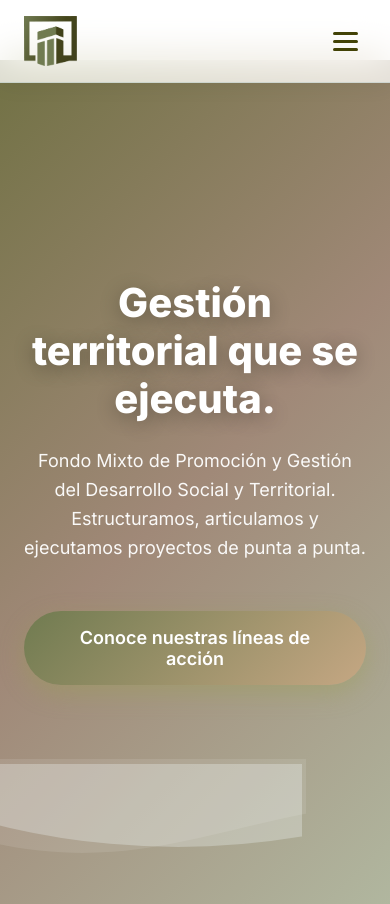
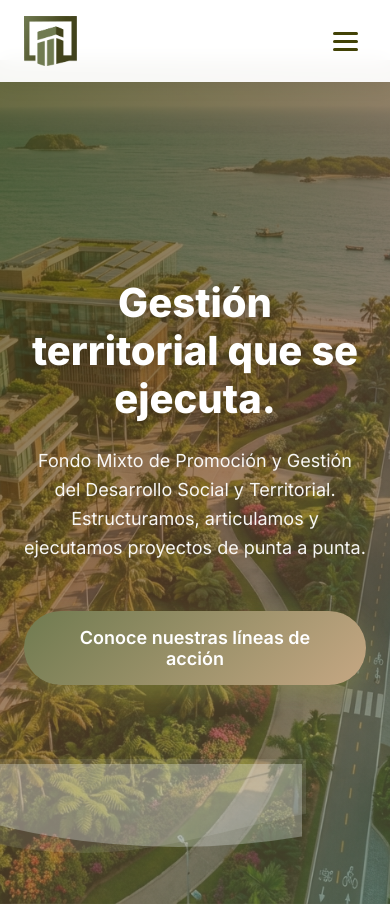
Before and after one commit to oscarjsv/Aguario2, a plain HTML site: page index.html in a window 390 px wide. Shown: the top 904 px of the page. Drawn offline with Linux system fonts and the light colour scheme.

Commit message:
feat: Implement dynamic header hide/show on scroll, update hero background image, and add mobile responsiveness.

```diff
--- a/script.js
+++ b/script.js
@@ -54,13 +54,33 @@ document.querySelectorAll('a[href^="#"]').forEach((anchor) => {
   });
 });
 
-// Parallax effect for hero section (subtle)
+// Header hide/show on scroll
+let lastScrollY = window.pageYOffset;
+const header = document.querySelector("header");
+
 window.addEventListener("scroll", () => {
-  const scrolled = window.pageYOffset;
+  const currentScrollY = window.pageYOffset;
+
+  // Only hide header if scrolled down more than 100px
+  if (currentScrollY > 100) {
+    if (currentScrollY > lastScrollY) {
+      // Scrolling down - hide header
+      header.classList.add("hidden");
+    } else {
+      // Scrolling up - show header
+      header.classList.remove("hidden");
+    }
+  } else {
+    // Near top - always show header
+    header.classList.remove("hidden");
+  }
+
+  lastScrollY = currentScrollY;
+
+  // Parallax effect for hero section (subtle)
   const hero = document.querySelector(".hero");
-
-  if (hero && scrolled < window.innerHeight) {
-    hero.style.backgroundPositionY = scrolled * 0.5 + "px";
+  if (hero && currentScrollY < window.innerHeight) {
+    hero.style.backgroundPositionY = currentScrollY * 0.5 + "px";
   }
 });
 
--- a/styles.css
+++ b/styles.css
@@ -87,12 +87,16 @@ body {
   top: 0;
   left: 0;
   right: 0;
+  background: rgba(255, 255, 255, 0.95);
+  backdrop-filter: blur(10px);
+  -webkit-backdrop-filter: blur(10px);
+  box-shadow: 0 2px 20px rgba(0, 0, 0, 0.08);
   z-index: 1000;
-  backdrop-filter: blur(20px) saturate(180%);
-  -webkit-backdrop-filter: blur(20px) saturate(180%);
-  background: rgba(255, 255, 255, 0.75);
-  border-bottom: 1px solid rgba(0, 95, 115, 0.1);
-  box-shadow: 0 4px 20px rgba(0, 0, 0, 0.05);
+  transition: transform 0.3s ease;
+}
+
+.header.hidden {
+  transform: translateY(-100%);
 }
 
 .header-content {
@@ -200,7 +204,7 @@ body {
     var(--primary-warm) 50%,
     var(--green-olive) 100%
   );
-  background-image: url("C:/Users/gumba/.gemini/antigravity/brain/9776db2d-38d4-4039-9bbc-d10bab80714d/aguario_hero_background_1766109431151.png");
+  background-image: url("./assets/images/hero-background.png");
   background-size: cover;
   background-position: center;
   background-attachment: fixed;
@@ -1037,3 +1041,20 @@ body {
     transition: none !important;
   }
 }
+
+/* ===== RESPONSIVE - MOBILE ===== */
+@media (max-width: 768px) {
+  /* Tarjetas de valores en 1 columna en mobile */
+  .value-highlights {
+    grid-template-columns: 1fr;
+  }
+
+  /* Asegurar que el contenido respire en mobile */
+  .highlight-card {
+    padding: var(--spacing-md);
+  }
+
+  .highlight-icon {
+    font-size: 2rem;
+  }
+}
```
Also changed, not shown: assets/images/hero-background.png (added).
